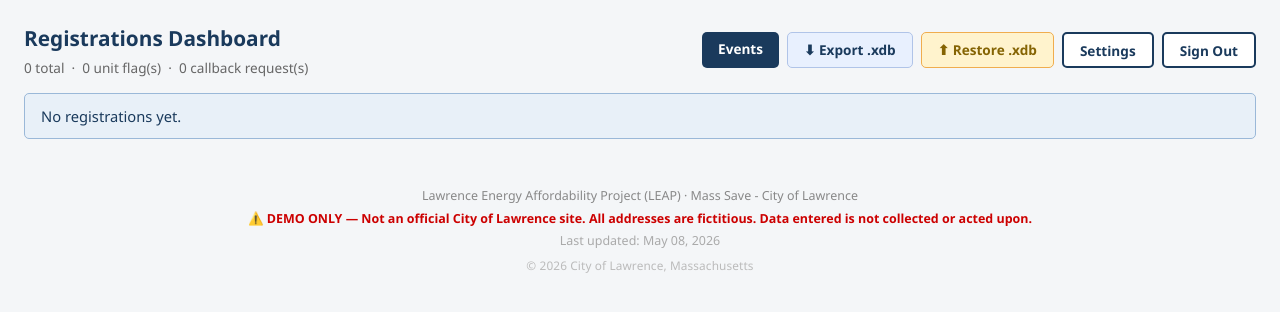
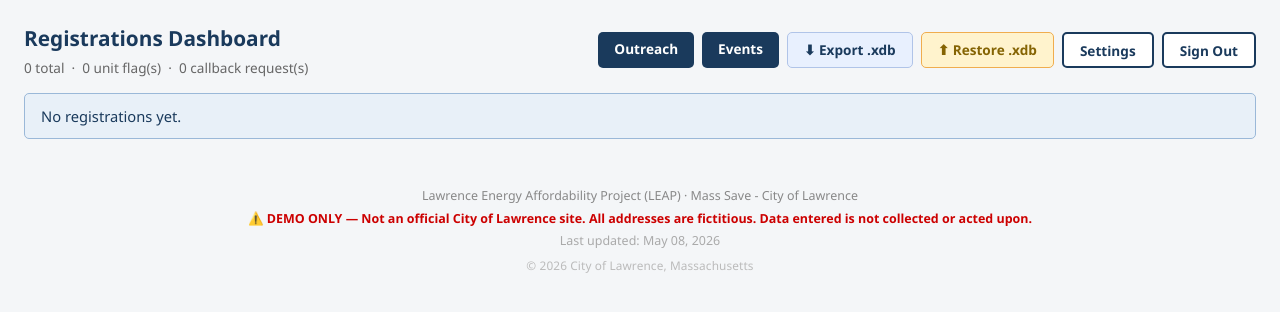
Before and after one commit to City-Of-Lawrence/LEAP-Showcase, a Flask app: page /admin in a window 1280 px wide. Shown: the part 168-480 px from the top of the page. Run offline with Flask 3, Linux system fonts and the light colour scheme; the visitor is signed in with stand-in values (Sample User, id 1); data comes from the database, SQL or seed files in the repository; data that the repository does not hold is empty.

Commit message:
Wire Outreach link into the admin top nav
Until /admin/outreach is reachable from the main dashboard, the new
view is invisible to anyone who doesn't already know its URL. Adds
a single nav button between the existing Events button and the .xdb
export pair so the Advocate's primary daily workflow lives one
click from where he'll already be browsing recent registrations.

```diff
--- a/templates/admin.html
+++ b/templates/admin.html
@@ -20,6 +20,7 @@
         ⬇ Export Zombie Queue ({{ zombies }})
       </a>
       {% endif %}
+      <a href="{{ url_for('admin.admin_outreach') }}"   class="btn btn-secondary" style="font-size:0.85rem; padding:0.4rem 1rem;">Outreach</a>
       <a href="{{ url_for('admin.admin_events') }}"     class="btn btn-secondary" style="font-size:0.85rem; padding:0.4rem 1rem;">Events</a>
       <a href="{{ url_for('admin.admin_export_xdb') }}" class="btn btn-secondary"
          style="font-size:0.85rem; padding:0.4rem 1rem; background:#e8f0fe; color:#1a3a5c; border:1px solid #b0c4e8;"
```
